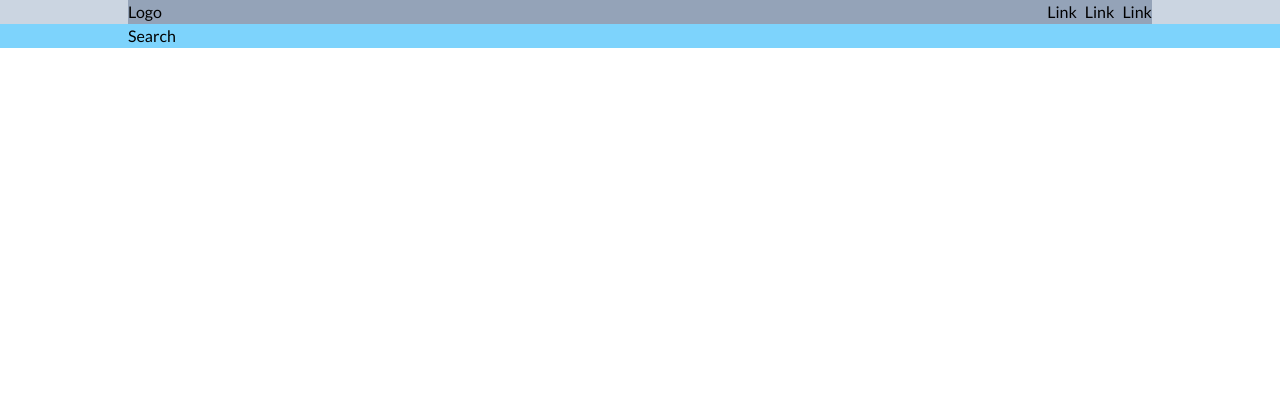
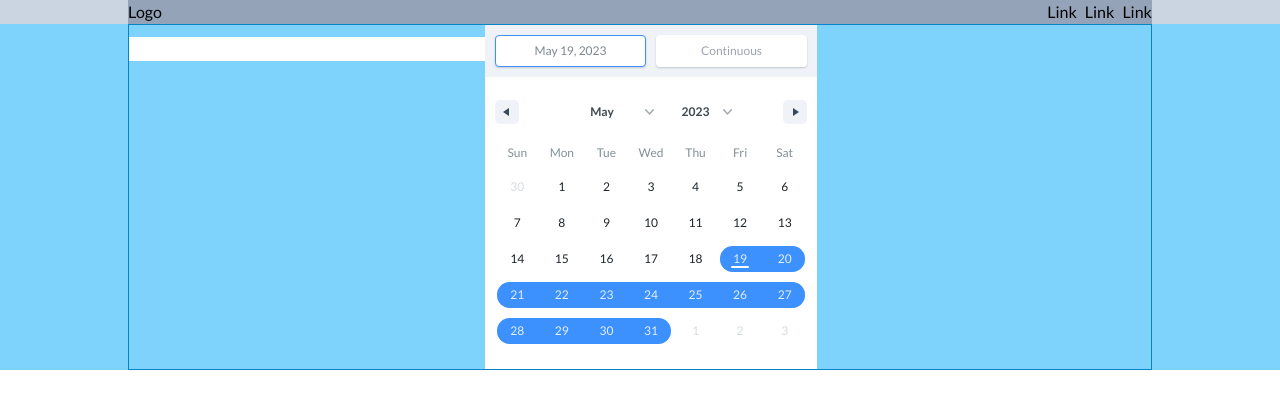
Before and after one commit to lilKriT/MERN-Hotel-Booking, a React (Vite) app in the folder packages/client/: page / in a window 1280 px wide. Shown: the top 408 px of the page. Built offline with nearby package versions, Linux system fonts and the light colour scheme.

Commit message:
Started adding date range picker. Got it to work somehow.

```diff
--- a/packages/client/package.json
+++ b/packages/client/package.json
@@ -11,6 +11,7 @@
   },
   "dependencies": {
     "@types/react-date-range": "^1.4.4",
+    "date-fns": "^2.30.0",
     "react": "^18.2.0",
     "react-date-range": "^1.4.0",
     "react-dom": "^18.2.0",
--- a/packages/client/src/components/Search.tsx
+++ b/packages/client/src/components/Search.tsx
@@ -1,7 +1,36 @@
+import { useState } from "react";
 import { DateRange } from "react-date-range";
 
+import "react-date-range/dist/styles.css"; // main css file
+import "react-date-range/dist/theme/default.css"; // theme css file
+
+interface IDateRange {
+  startDate?: Date;
+  endDate?: Date;
+  key?: string;
+}
+
 const Search = () => {
-  return <div>Search</div>;
+  const [state, setState] = useState<IDateRange[]>([
+    {
+      startDate: new Date(),
+      endDate: undefined,
+      key: "selection",
+    },
+  ]);
+
+  return (
+    <form className="border border-sky-600">
+      <input type="text" />
+      <input type="text" />
+      <DateRange
+        editableDateInputs={true}
+        onChange={(item) => setState([item.selection])}
+        moveRangeOnFirstSelection={false}
+        ranges={state}
+      />
+    </form>
+  );
 };
 
 export default Search;
```
Also changed, not shown: 1 other file (tests, documents, lock files or other folders).
